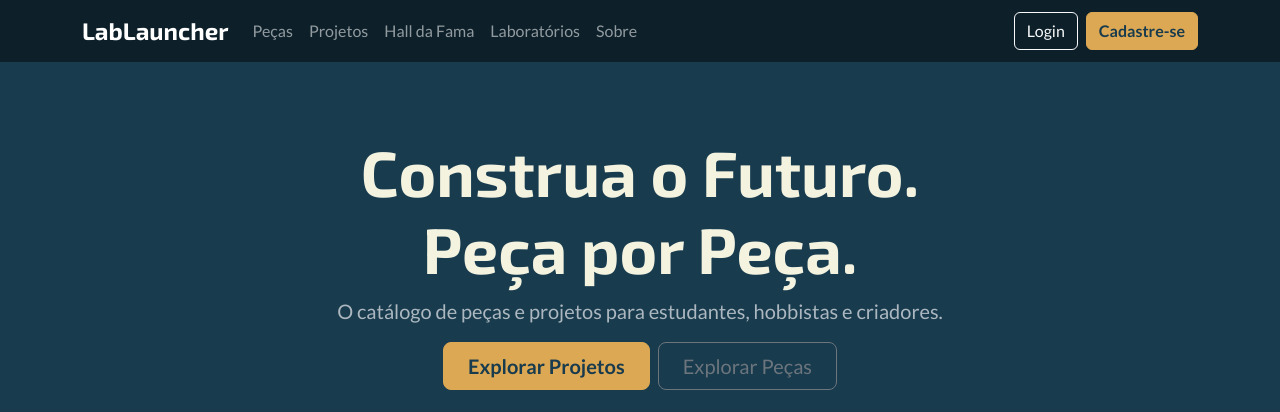
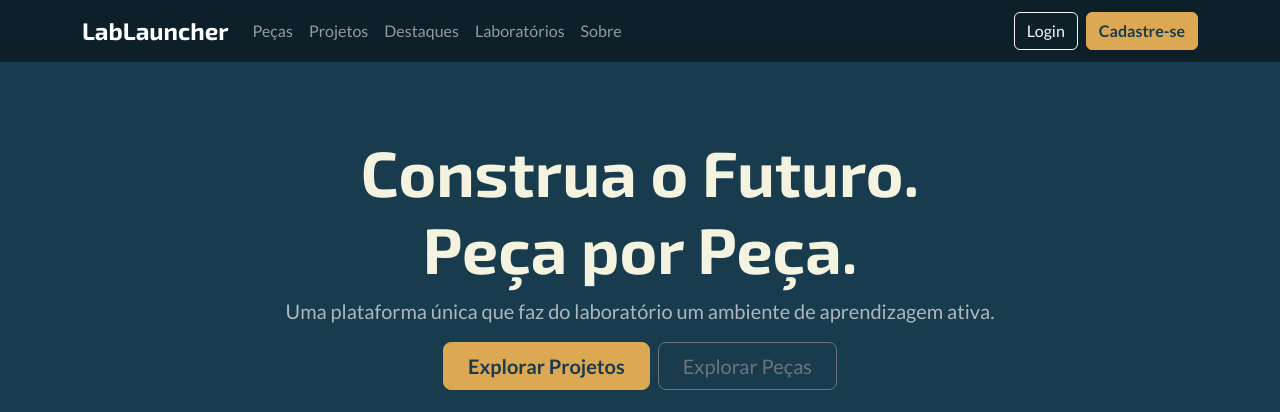
Before and after one commit to EliveltonX2/LabLauncher, a Django app: page / in a window 1280 px wide. Shown: the top 412 px of the page. Run offline with Django 5.2, Linux system fonts and the light colour scheme; data comes from the database, SQL or seed files in the repository; parts of the project's set-up code (start-up, migrations or seed data) failed here and were passed over; some libraries are stand-ins or nearby versions.

Commit message:
mudancas esteticas de algumas paginas

```diff
--- a/pages/templates/pages/hall_of_fame.html
+++ b/pages/templates/pages/hall_of_fame.html
@@ -1,12 +1,12 @@
 {% extends "base.html" %}
 {% load static %}
 
-{% block title %}Hall da Fama{% endblock %}
+{% block title %}Destaque{% endblock %}
 
 {% block content %}
 <div class="container mt-4">
     <div class="text-center mb-5">
-        <h1 class="display-4">Hall da Fama</h1>
+        <h1 class="display-4">Destaque</h1>
         <p class="lead text-muted">Uma seleção de peças e projetos de alta qualidade escolhidos por nossos curadores.</p>
     </div>
 
--- a/pages/templates/pages/home.html
+++ b/pages/templates/pages/home.html
@@ -7,7 +7,7 @@
 <div class="container text-center py-5 mb-5">
     <h1 class="display-3">Construa o Futuro.<br>Peça por Peça.</h1>
     <p class="lead col-lg-8 mx-auto text-muted">
-        O catálogo de peças e projetos para estudantes, hobbistas e criadores.
+        Uma plataforma única que faz do laboratório um ambiente de aprendizagem ativa.
     </p>
     <div class="d-grid gap-2 d-sm-flex justify-content-sm-center">
         <a class="btn btn-accent btn-lg px-4 gap-3" href="{% url 'catalog:project-list' %}">Explorar Projetos</a>
--- a/templates/base.html
+++ b/templates/base.html
@@ -22,7 +22,7 @@
                     <ul class="navbar-nav me-auto mb-2 mb-lg-0">
                         <li class="nav-item"><a class="nav-link" href="{% url 'catalog:part-list' %}">Peças</a></li>
                         <li class="nav-item"><a class="nav-link" href="{% url 'catalog:project-list' %}">Projetos</a></li>
-                        <li class="nav-item"><a class="nav-link" href="{% url 'hall-of-fame' %}">Hall da Fama</a></li>
+                        <li class="nav-item"><a class="nav-link" href="{% url 'hall-of-fame' %}">Destaques</a></li>
                         <li class="nav-item"><a class="nav-link" href="{% url 'inventory:landing' %}">Laboratórios</a></li>
                         <li class="nav-item"><a class="nav-link" href="{% url 'static_page' 'sobre-nos' %}">Sobre</a></li>
                     </ul>
```
